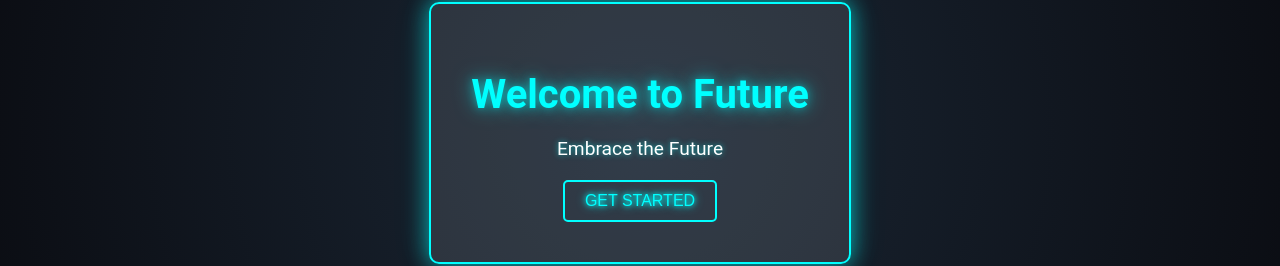
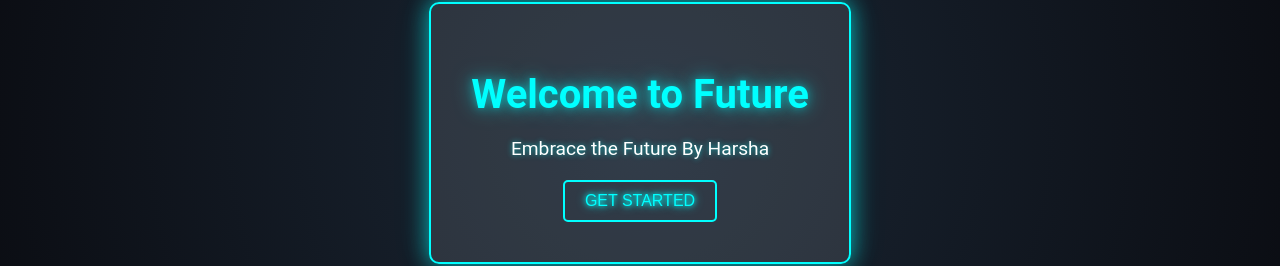
Before and after one commit to HarshaSenarathna/react-app-ec2, a React (Create React App) app: page / in a window 1280 px wide. Shown: the part 267-533 px from the top of the page. Built offline with nearby package versions, Linux system fonts and the light colour scheme.

Commit message:
testing the pull

```diff
--- a/src/components/WelcomeScreen.js
+++ b/src/components/WelcomeScreen.js
@@ -6,7 +6,7 @@ const WelcomeScreen = () => {
     <div className="welcome-container">
       <div className="neon-box">
         <h1 className="welcome-title">Welcome to Future</h1>
-        <p className="welcome-subtitle">Embrace the Future</p>
+        <p className="welcome-subtitle">Embrace the Future By Harsha</p>
         <button className="start-button">Get Started</button>
       </div>
     </div>
```
